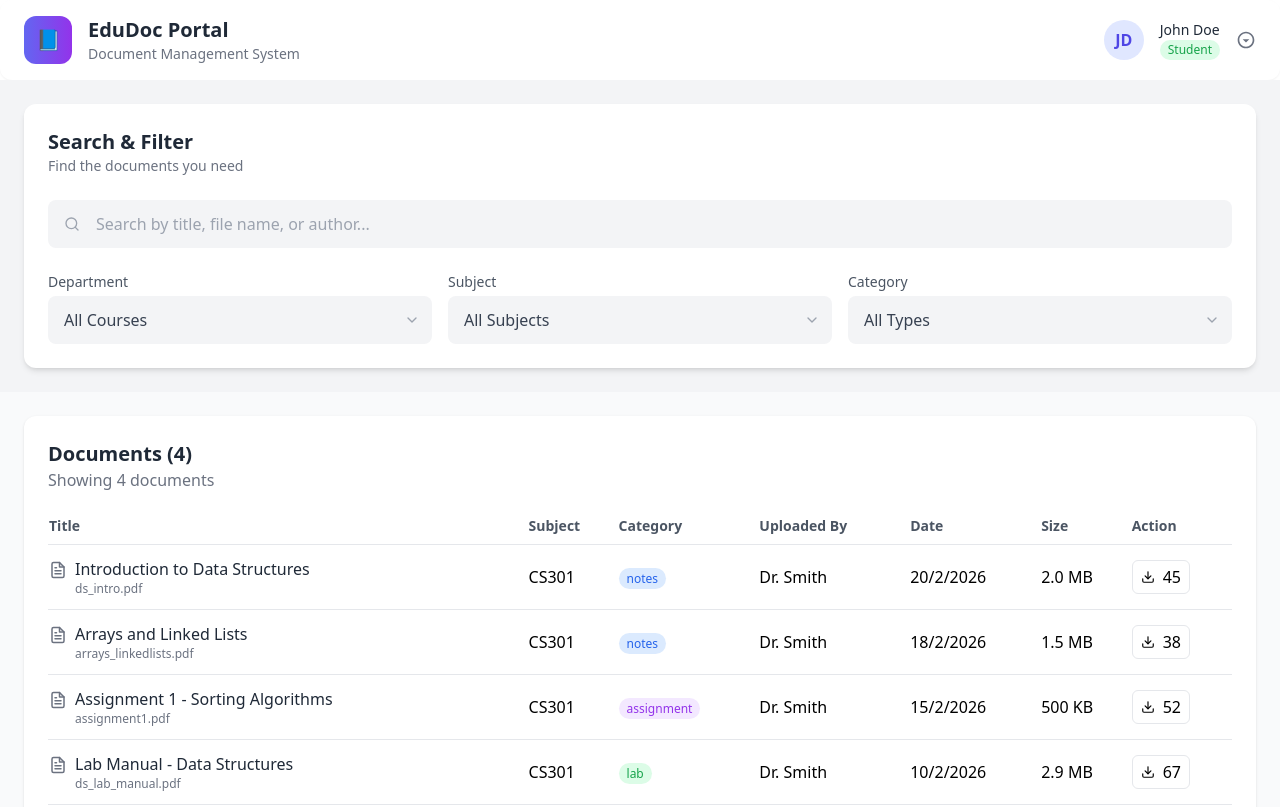
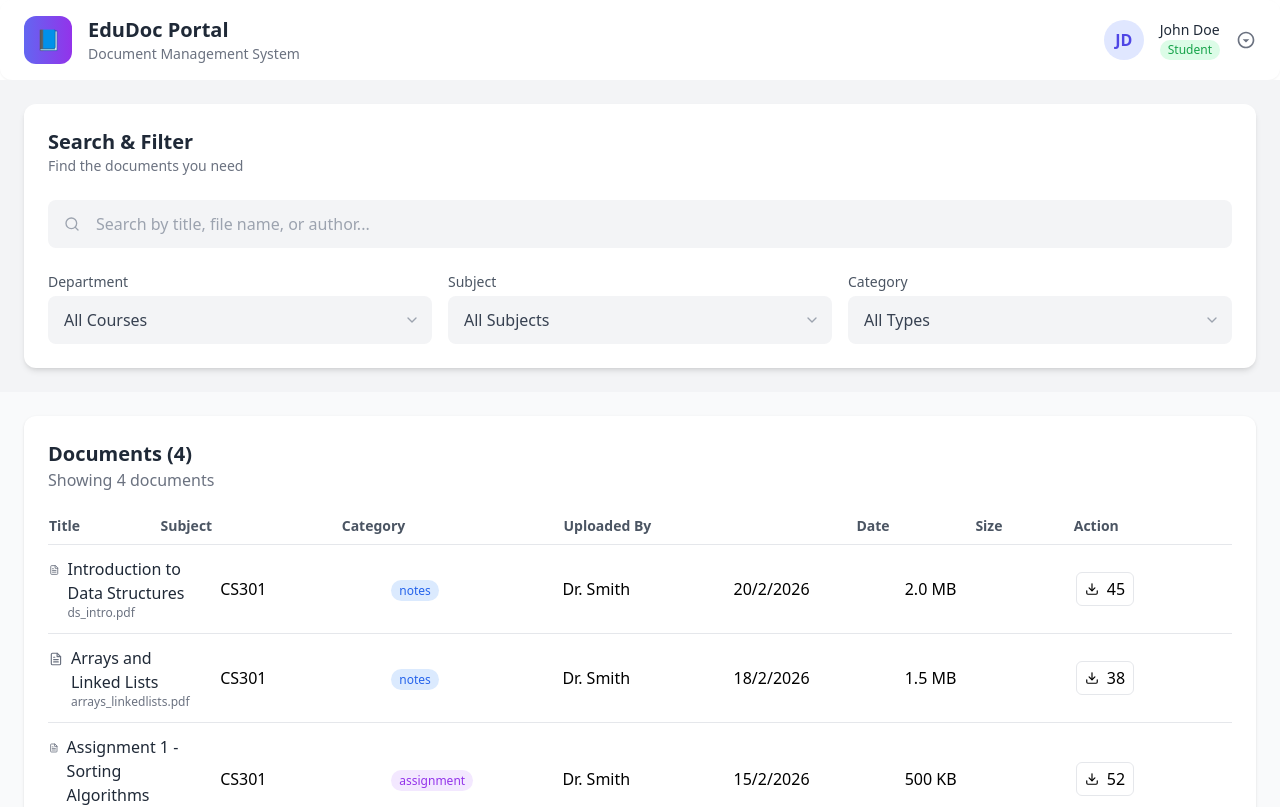
Before and after one commit to cseabhisheks/EduDocument, a React (Vite) app in the folder my-app/: page /document-library in a window 1280 px wide. Shown: the top 807 px of the page. Built offline with nearby package versions, Linux system fonts and the light colour scheme.

Commit message:
mobile view in document library page is working

```diff
--- a/my-app/src/component/DocumentRow.jsx
+++ b/my-app/src/component/DocumentRow.jsx
@@ -9,10 +9,10 @@ export default function DocumentRow({ doc }) {
   };
 
   return (
-    <tr className="border-b ">
-
-      {/* Title */}
-      <td className="py-3">
+    <tr className="border-b">
+      <td colSpan={7} className="py-3">
+        {/* MOBILE VIEW */}
+        <div className="md:hidden space-y-2">
           <div className="flex items-start gap-2">
             <FiFileText className="text-gray-500 mt-1" size={18} />
             <div>
@@ -20,37 +20,57 @@ export default function DocumentRow({ doc }) {
               <p className="text-xs text-gray-500">{doc.file}</p>
             </div>
           </div>
-      </td>
 
-      {/* Subject */}
-      <td className="hidden md:table-cell">{doc.subject}</td>
-
-      {/* Category */}
-      <td className="hidden md:table-cell">
+          <div className="text-sm text-gray-600 flex flex-wrap gap-x-4 gap-y-1">
+            <span> {doc.subject}</span>
+            <span>
               <span className={`px-2 py-0.5 text-xs rounded-full ${getCategoryStyle(doc.category)}`}>
                 {doc.category}
               </span>
-      </td>
+            </span>
+            <span> {doc.uploadedBy}</span>
+            <span>{doc.date}</span>
+            <span> {doc.size}</span>
+          </div>
 
-      {/* Uploaded By */}
-      <td className="hidden md:table-cell">{doc.uploadedBy}</td>
+          <button className="flex items-center gap-2 border px-3 py-1.5 rounded-md hover:bg-gray-100 text-sm">
+            <FiDownload size={14} />
+            Download ({doc.downloads || 0})
+          </button>
+        </div>
 
-      {/* Date */}
-      <td className="hidden md:table-cell">{doc.date}</td>
+        {/* DESKTOP TABLE VIEW */}
+        <div className="hidden md:table-row">
+          <div className="grid grid-cols-7 items-center gap-4">
+            <div className="flex items-start gap-2">
+              <FiFileText className="text-gray-500 mt-1" size={18} />
+              <div>
+                <p className="font-medium text-gray-800">{doc.title}</p>
+                <p className="text-xs text-gray-500">{doc.file}</p>
+              </div>
+            </div>
 
-      {/* Size */}
-      <td className="hidden md:table-cell">{doc.size}</td>
+            <div>{doc.subject}</div>
 
-      {/* Action */}
-      <td>
+            <div>
+              <span className={`px-2 py-0.5 text-xs rounded-full ${getCategoryStyle(doc.category)}`}>
+                {doc.category}
+              </span>
+            </div>
+
+            <div>{doc.uploadedBy}</div>
+            <div>{doc.date}</div>
+            <div>{doc.size}</div>
+
+            <div>
               <button className="flex items-center gap-2 border px-2 py-1 rounded-md hover:bg-gray-100">
                 <FiDownload size={14} />
-          <span className="hidden sm:inline">
                 {doc.downloads || 0}
-          </span>
               </button>
+            </div>
+          </div>
+        </div>
       </td>
-
     </tr>
   );
 }
```
Lines whose indentation alone changed are shown as unchanged.
